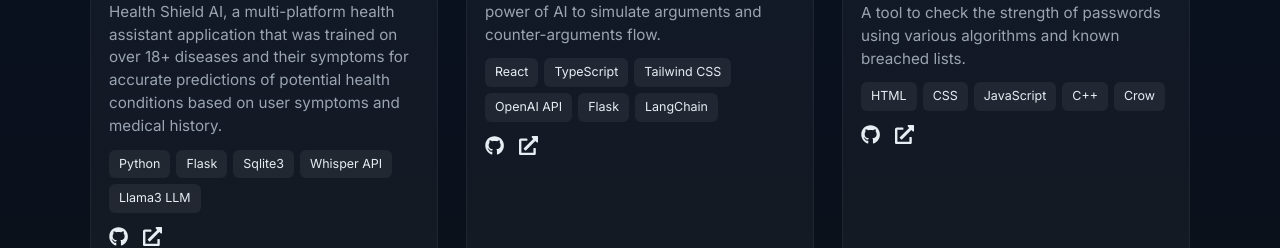
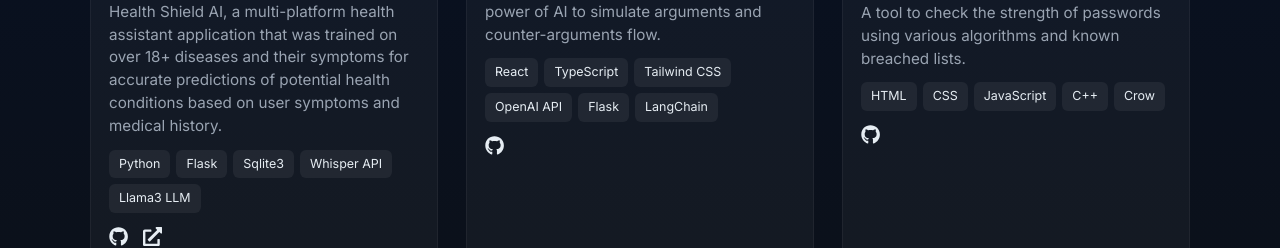
Before and after one commit to Okesh101/My-Portfolio, a React (Vite) app: page / in a window 1280 px wide. Shown: the part 1925-2173 px from the top of the page. Built offline with nearby package versions, Linux system fonts and the light colour scheme.

Commit message:
Removed suspended services

```diff
--- a/src/components/Projects/Projects.tsx
+++ b/src/components/Projects/Projects.tsx
@@ -65,7 +65,7 @@ const projects: Project[] = [
     ],
     image: projDebate,
     github: "https://github.com/Okesh101",
-    live: "https://gai-debate.onrender.com/",
+    // live: "https://gai-debate.onrender.com/",
   },
   {
     title: "Password Strength Checker",
@@ -75,7 +75,7 @@ const projects: Project[] = [
     tech: ["HTML", "CSS", "JavaScript", "C++", "Crow"],
     image: projPassword,
     github: "https://github.com/Okesh101",
-    live: "https://ps-checker.onrender.com/",
+    // live: "https://ps-checker.onrender.com/",
   },
   {
     title: "Portfolio",
```
